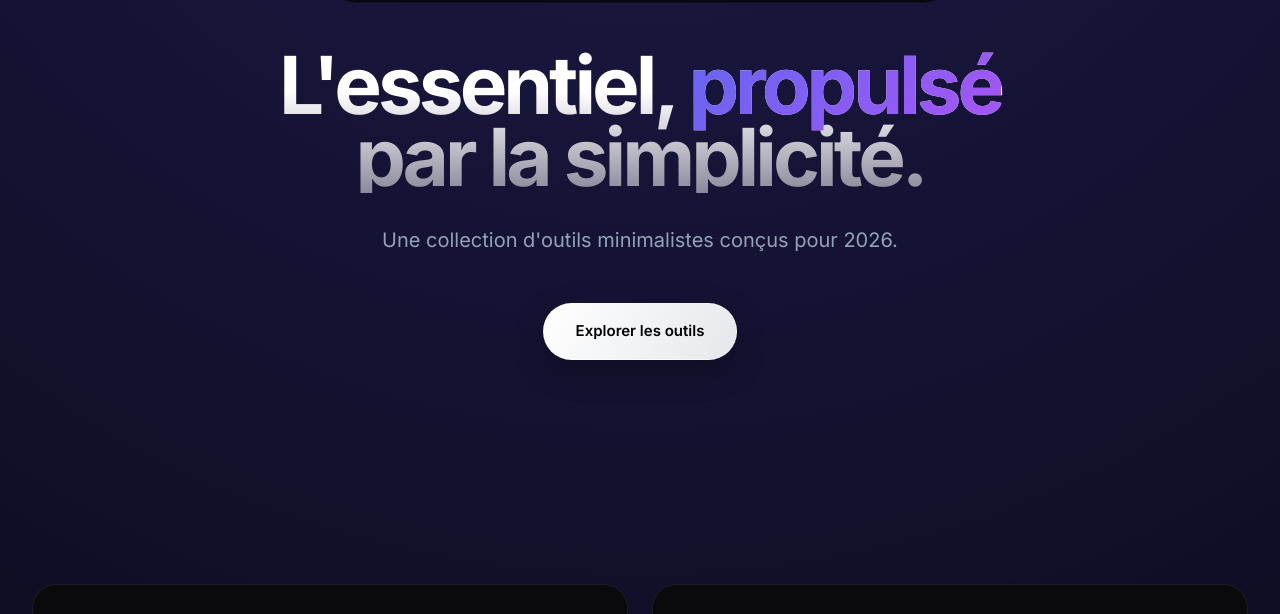
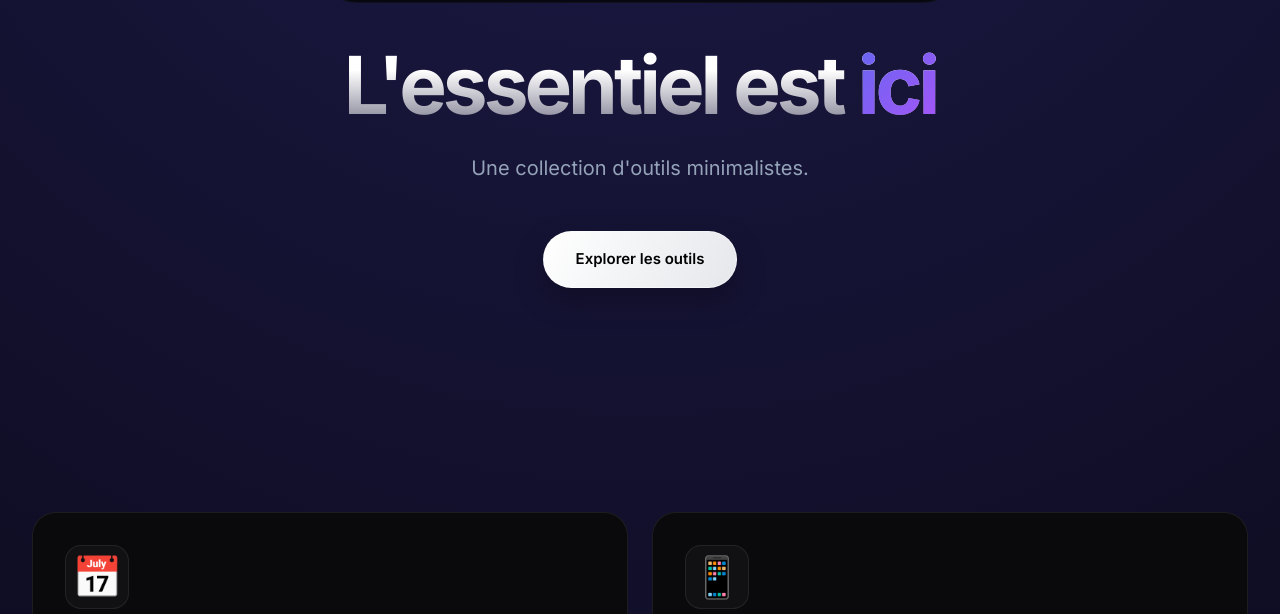
Before and after one commit to camlebrun/my-tools, a website: page index.html in a window 1280 px wide. Shown: the part 111-725 px from the top of the page. Drawn offline with Linux system fonts and the light colour scheme.

Commit message:
clean (#5)

```diff
--- a/index.html
+++ b/index.html
@@ -3,7 +3,7 @@
 <head>
     <meta charset="utf-8">
     <meta name="viewport" content="width=device-width, initial-scale=1">
-    <title>QuickTools - Minimalist Suite 2026</title>
+    <title>QuickTools - Minimalist Suite</title>
     <meta name="description" content="Outils personnels simples et efficaces pour vos besoins quotidiens. Interface moderne et fonctionnelle.">
     <link rel="stylesheet" href="styles.css">
     <link rel="manifest" href="manifest.json">
@@ -42,11 +42,10 @@
         <div class="container">
             <div class="hero-content">
                 <h1 class="hero-title">
-                    L'essentiel, <span class="highlight">propulsé</span><br>
-                    par la simplicité.
+                    L'essentiel est <span class="highlight">ici</span><br>
                 </h1>
                 <p class="hero-subtitle">
-                    Une collection d'outils minimalistes conçus pour 2026.
+                    Une collection d'outils minimalistes.
                 </p>
                 <div class="hero-actions">
                     <a href="#tools" class="btn btn-primary">
@@ -144,7 +143,7 @@
             </div>
 
             <div class="footer-bottom">
-                <p>&copy; 2026 QuickTools. Conçu pour le futur.</p>
+                <p>&copy; QuickTools. </p>
             </div>
         </div>
     </footer>
--- a/styles.css
+++ b/styles.css
@@ -1,4 +1,4 @@
-/* ===== DESIGN SYSTEM 2026 - TOP AWARD STYLE ===== */
+/* ===== DESIGN SYSTEM - TOP AWARD STYLE ===== */
 
 :root {
     /* Futuristic Core Palette */
```
Also changed, not shown: cal_days.html (+2 -2 lines), kitchen.html (+2 -2 lines), pwd.html (+2 -2 lines), qr_code.html (+2 -2 lines).
